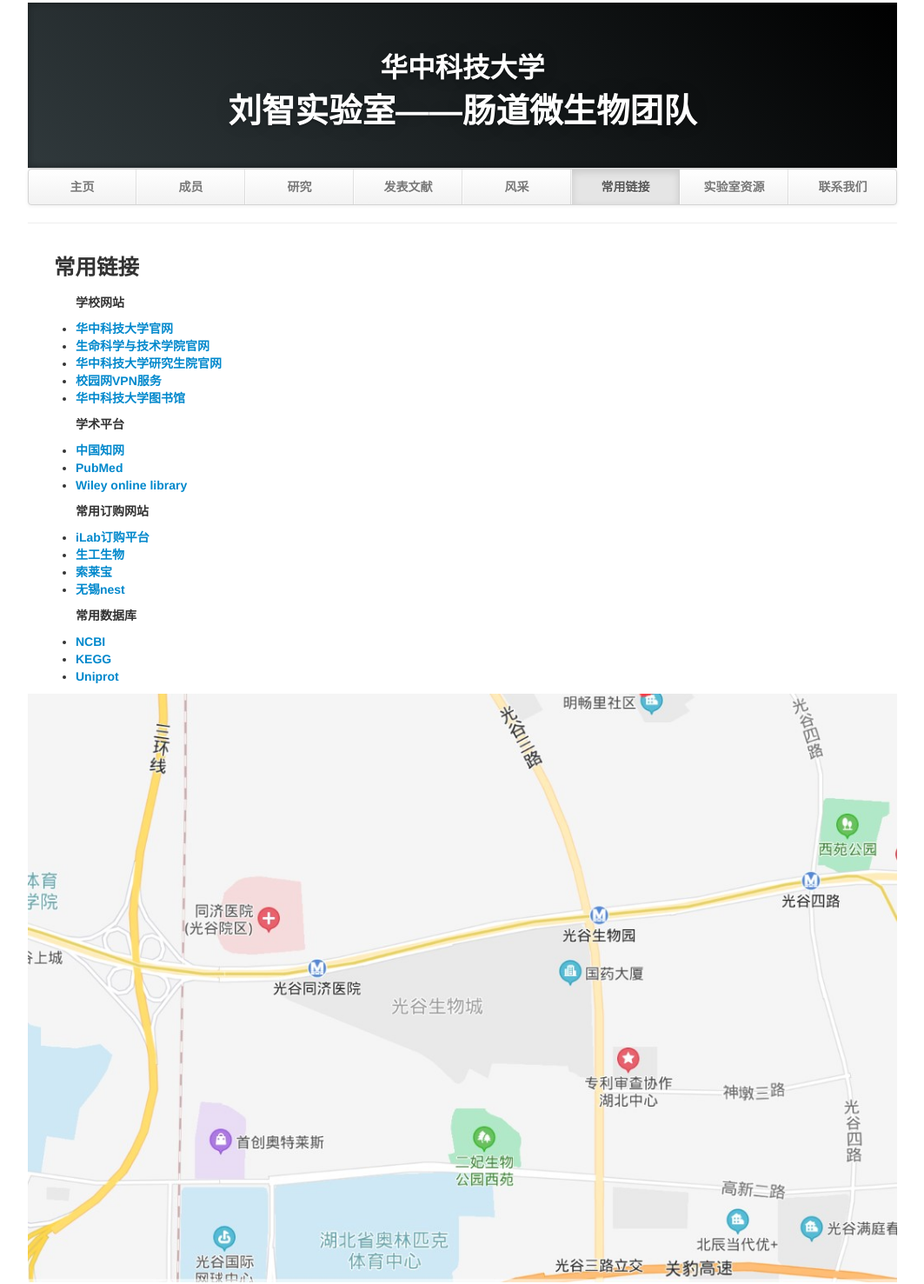
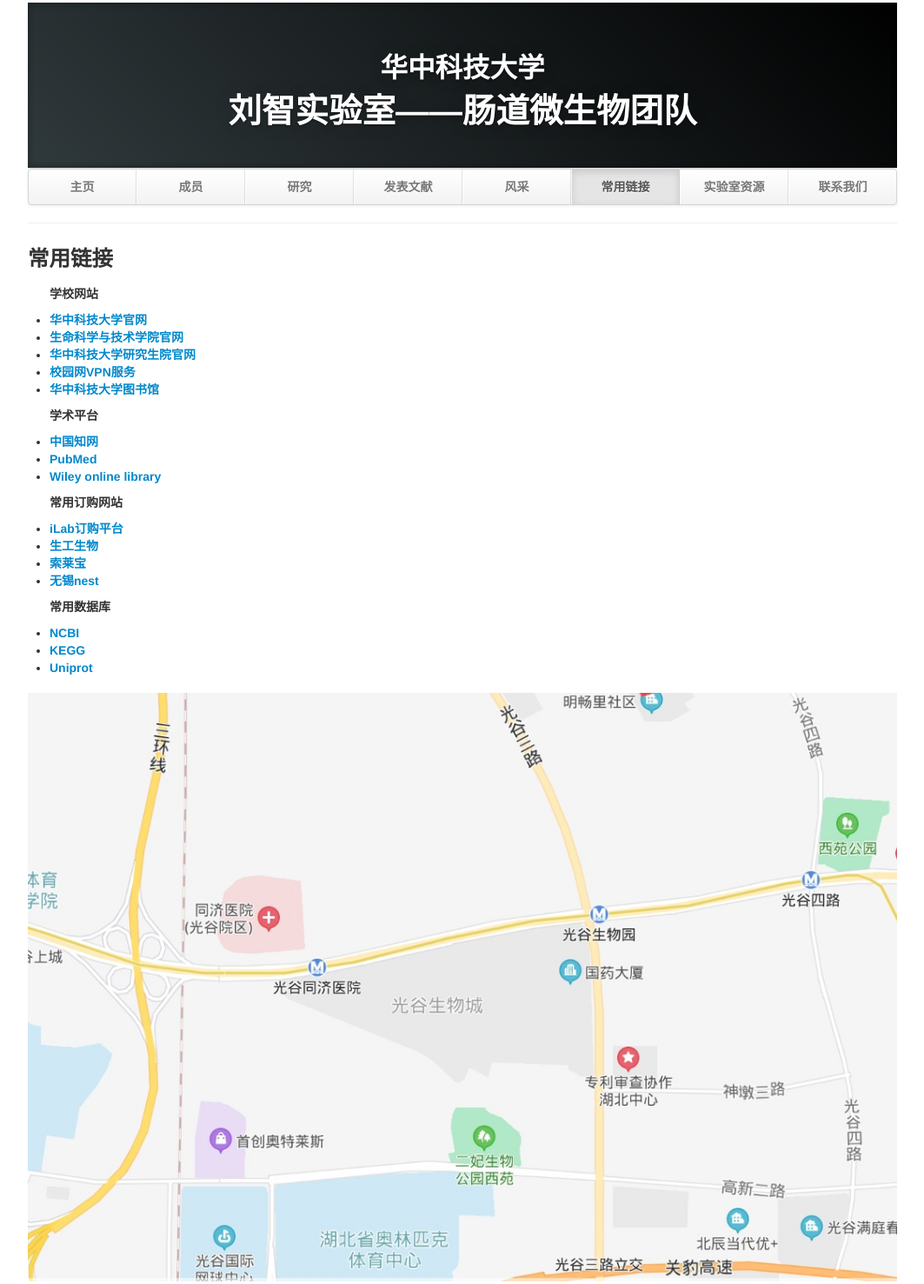
Before and after one commit to yqq-79/website, a plain HTML site: page software.html in a window 1280 px wide. Shown: the part 12-1489 px from the top of the page at 87% size, without its empty margins (108-1171 px from the left). Drawn offline with Linux system fonts and the light colour scheme.

Commit message:
Update software.html

```diff
--- a/software.html
+++ b/software.html
@@ -34,7 +34,7 @@
             </div>
          </div>
          <hr>
-         <div class="span8">
+         <div class="float-left">
             <h3>常用链接</h3>
             <ul>
                <h5>学校网站</h5>
@@ -58,7 +58,7 @@
                <li><b><a href="https://www.uniprot.org/">Uniprot</a></li>
             <ul>
          </div>
-         <img src="images/map.jpg" class="float-right1"/>
+         <img src="images/map.jpg" class="float-right"/>
       </div>
       <footer id="footer">
       </footer>
```
